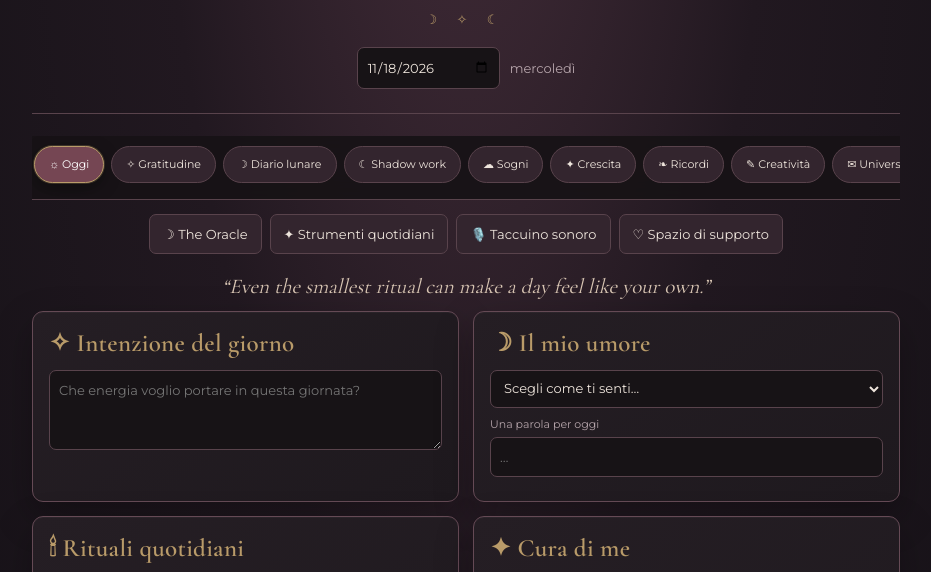
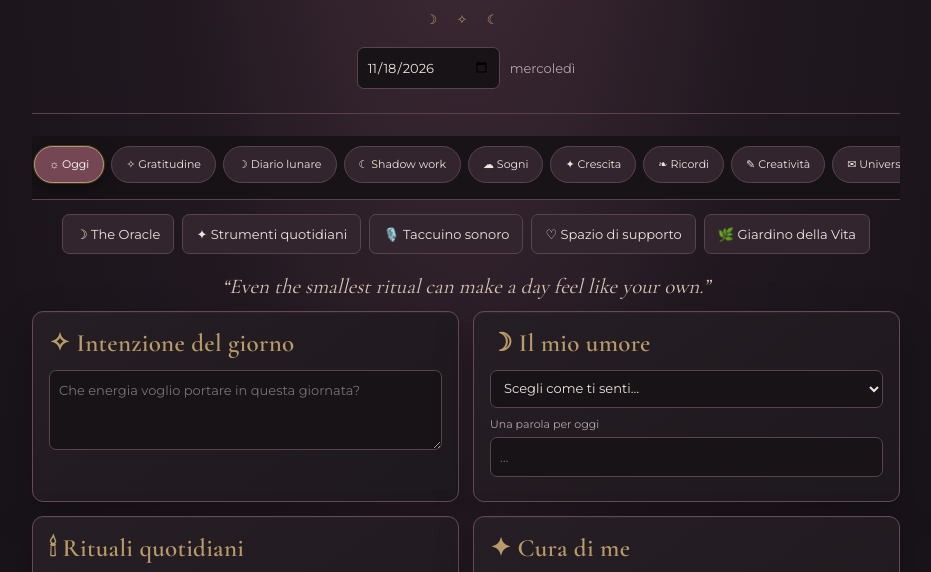
Before and after one commit to sertrvlina/witch-daily-grimoire, a plain HTML site: page index.html in a window 1280 px wide. Shown: the part 172-744 px from the top of the page, without its empty margins (174-1105 px from the left). Drawn offline with nearby package versions, Linux system fonts and the light colour scheme; a web font is replaced by a local one.

Commit message:
Add Life Garden navigation

```diff
--- a/index.html
+++ b/index.html
@@ -44,7 +44,7 @@ body.font-large{font-size:15px}body.font-xlarge{font-size:17px}body.reduce-motio
 </header>
 <nav class="navbook" aria-label="Pagine del grimorio">
 <button class="active" data-page="daily">☼ Oggi</button><button data-page="gratitude">✧ Gratitudine</button><button data-page="moon">☽ Diario lunare</button><button data-page="shadow">☾ Shadow work</button><button data-page="dreams">☁ Sogni</button><button data-page="growth">✦ Crescita</button><button data-page="memories">❧ Ricordi</button><button data-page="creative">✎ Creatività</button><button data-page="universe">✉ Universo</button><button data-page="settings">⚙ Impostazioni</button>
-</nav><div class="actions" style="justify-content:center;margin:8px 0 16px"><button type="button" onclick="window.location.href='oracle.html'">☽ The Oracle</button><button type="button" onclick="window.location.href='life-tools.html'">✦ Strumenti quotidiani</button><button type="button" onclick="window.location.href='sound-tools.html'">🎙️ Taccuino sonoro</button><button type="button" onclick="window.location.href='bpd-support.html'">♡ Spazio di supporto</button></div>
+</nav><div class="actions" style="justify-content:center;margin:8px 0 16px"><button type="button" onclick="window.location.href='oracle.html'">☽ The Oracle</button><button type="button" onclick="window.location.href='life-tools.html'">✦ Strumenti quotidiani</button><button type="button" onclick="window.location.href='sound-tools.html'">🎙️ Taccuino sonoro</button><button type="button" onclick="window.location.href='bpd-support.html'">♡ Spazio di supporto</button><button type="button" onclick="window.location.href='life-garden.html'">🌿 Giardino della Vita</button></div>
 <div id="dailyPage"><div class="quote" id="quote">“Even the smallest ritual can make a day feel like your own.”</div>
 <div class="grid">
 <section class="panel"><h2>✧ Intenzione del giorno</h2><textarea id="intention" rows="3" placeholder="Che energia voglio portare in questa giornata?"></textarea></section>
```
